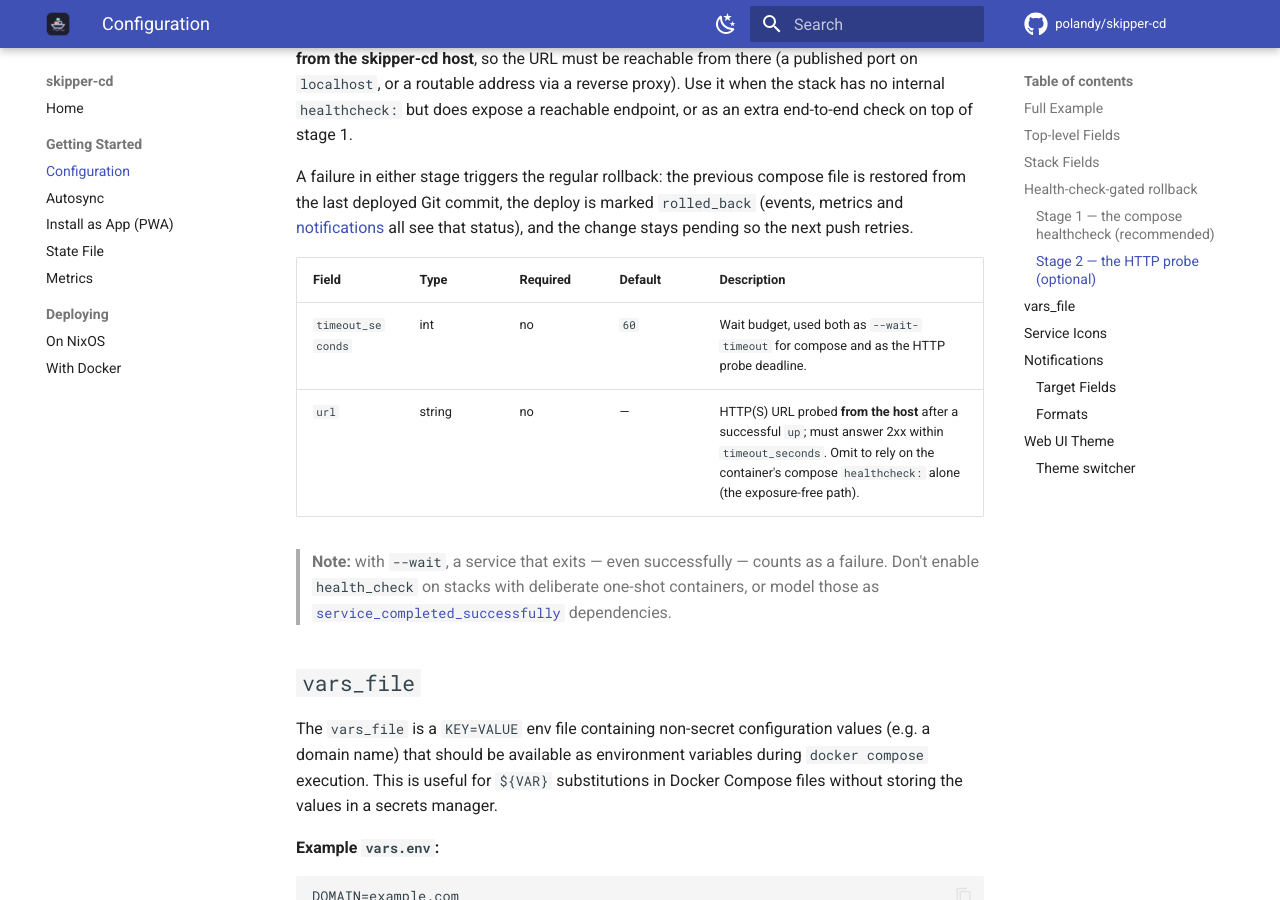
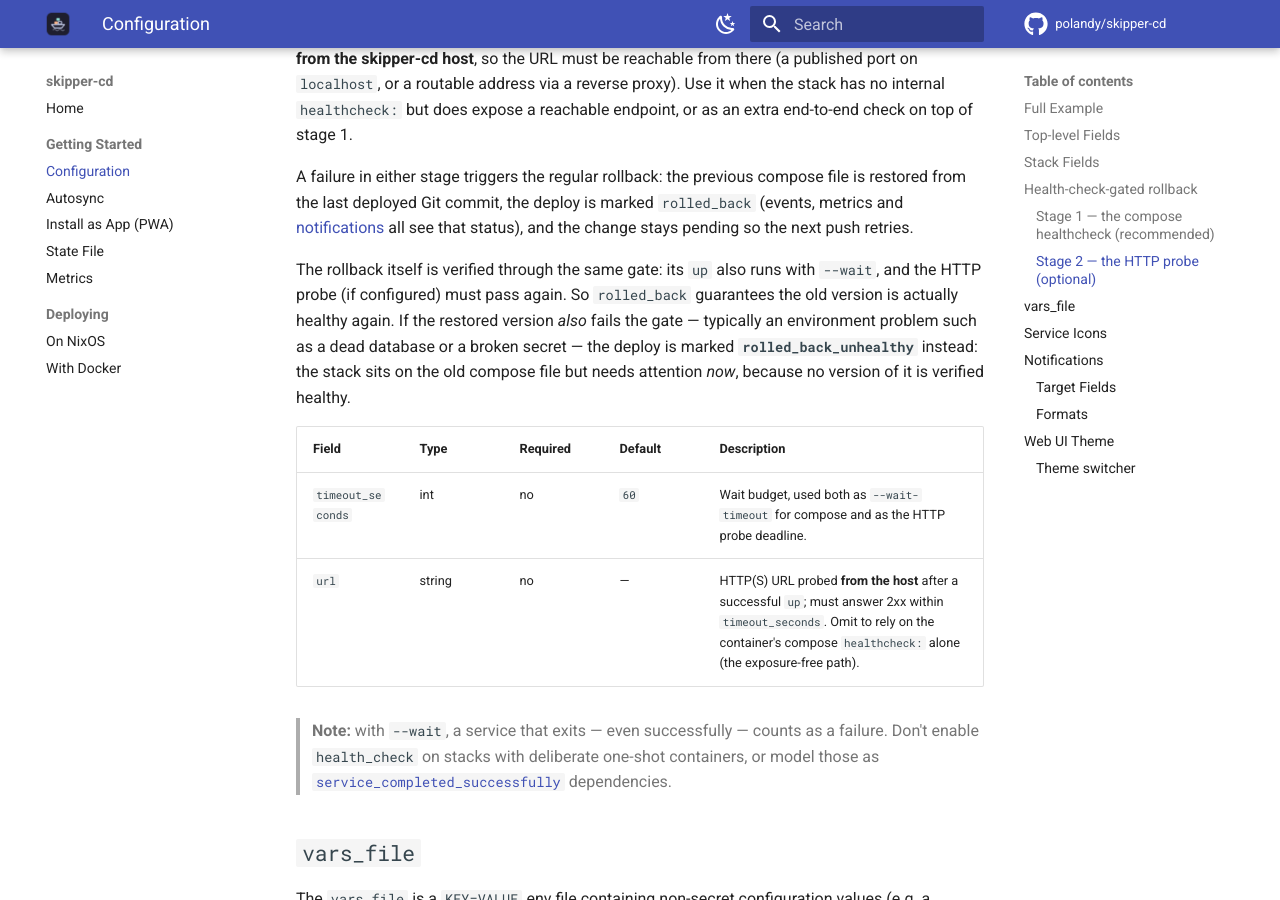
Before and after one commit to polandy/skipper-cd, an MkDocs documentation site: the page built from docs/configuration.md, in a window 1280 px wide and 900 px high, scrolled down 5137 px. Built offline with MkDocs 1.6.1 and Material for MkDocs 9.7.7, drawn with Linux system fonts in a browser that asks for light colours; comment, search, counter and statistics services are not loaded; some of the changed text lies outside the part shown.

Commit message:
docs(deploy): document the rolled_back_unhealthy terminal status

````diff
--- a/docs/configuration.md
+++ b/docs/configuration.md
@@ -119,6 +119,8 @@ Only when `url` is set: after a successful `up`, skipper-cd GETs the URL every 2
 
 A failure in either stage triggers the regular rollback: the previous compose file is restored from the last deployed Git commit, the deploy is marked `rolled_back` (events, metrics and [notifications](#notifications) all see that status), and the change stays pending so the next push retries.
 
+The rollback itself is verified through the same gate: its `up` also runs with `--wait`, and the HTTP probe (if configured) must pass again. So `rolled_back` guarantees the old version is actually healthy again. If the restored version *also* fails the gate — typically an environment problem such as a dead database or a broken secret — the deploy is marked **`rolled_back_unhealthy`** instead: the stack sits on the old compose file but needs attention *now*, because no version of it is verified healthy.
+
 | Field | Type | Required | Default | Description |
 |---|---|---|---|---|
 | `timeout_seconds` | int | no | `60` | Wait budget, used both as `--wait-timeout` for compose and as the HTTP probe deadline. |
@@ -173,7 +175,7 @@ icons:
 
 skipper-cd can POST a message to one or more targets whenever a deploy reaches a **terminal** outcome. This works independently of the web UI — notifications need neither `ui_enabled` nor an open browser.
 
-Only terminal statuses are ever delivered: `failed`, `success`, `rolled_back` (the transient `deploying`, `skipped` and `queued` are never sent). Each target chooses which of the three it wants via `on:`; when omitted, all three are delivered.
+Only terminal statuses are ever delivered: `failed`, `success`, `rolled_back`, `rolled_back_unhealthy` (the transient `deploying`, `skipped` and `queued` are never sent). Each target chooses which of the four it wants via `on:`; when omitted, all four are delivered.
 
 Delivery is **fire-and-forget**: sending runs in the background with its own 10-second per-request timeout, never blocking or delaying a deploy. A failed or slow target is logged and dropped — there is no retry queue, so a notification can be lost if the target is down. For guaranteed history, read the persisted events or scrape metrics instead.
 
@@ -184,14 +186,14 @@ notifications:
     url: http://localhost:8020        # service base; /v2/send is appended
     number: "+491234567890"           # sender (required for signal)
     recipients: ["+491234567890"]     # recipients (required for signal)
-    # on:  defaults to [failed, success, rolled_back]
+    # on:  defaults to [failed, success, rolled_back, rolled_back_unhealthy]
 
   # A second, independent target for failures only.
   - format: generic
     url: https://ntfy.example.com/skipper
     headers:
       Authorization: "Bearer <token>"
-    on: [failed, rolled_back]
+    on: [failed, rolled_back, rolled_back_unhealthy]
 ```
 
 ### Target Fields
@@ -200,7 +202,7 @@ notifications:
 |---|---|---|---|---|
 | `format` | string | no | `generic` | Provider shape of the request: `signal` or `generic`. |
 | `url` | string | yes | — | Endpoint the notification is POSTed to. For `signal` this is the `signal-cli-rest-api` **base** (e.g. `http://localhost:8020`); `/v2/send` is appended automatically. |
-| `on` | list | no | all three | Subset of `failed`, `success`, `rolled_back` that triggers this target. |
+| `on` | list | no | all four | Subset of `failed`, `success`, `rolled_back`, `rolled_back_unhealthy` that triggers this target. |
 | `headers` | map | no | — | Static HTTP headers added to the request. Only meaningful for `generic` (e.g. an auth token). |
 | `number` | string | for `signal` | — | Signal sender number. Required for `format: signal`, rejected on any other format. |
 | `recipients` | list | for `signal` | — | Signal recipient numbers (non-empty). Required for `format: signal`, rejected on any other format. |
````
Also changed, not shown: README.md (+1 -1 lines), docs/index.md (+1 -1 lines), 1 other file.
